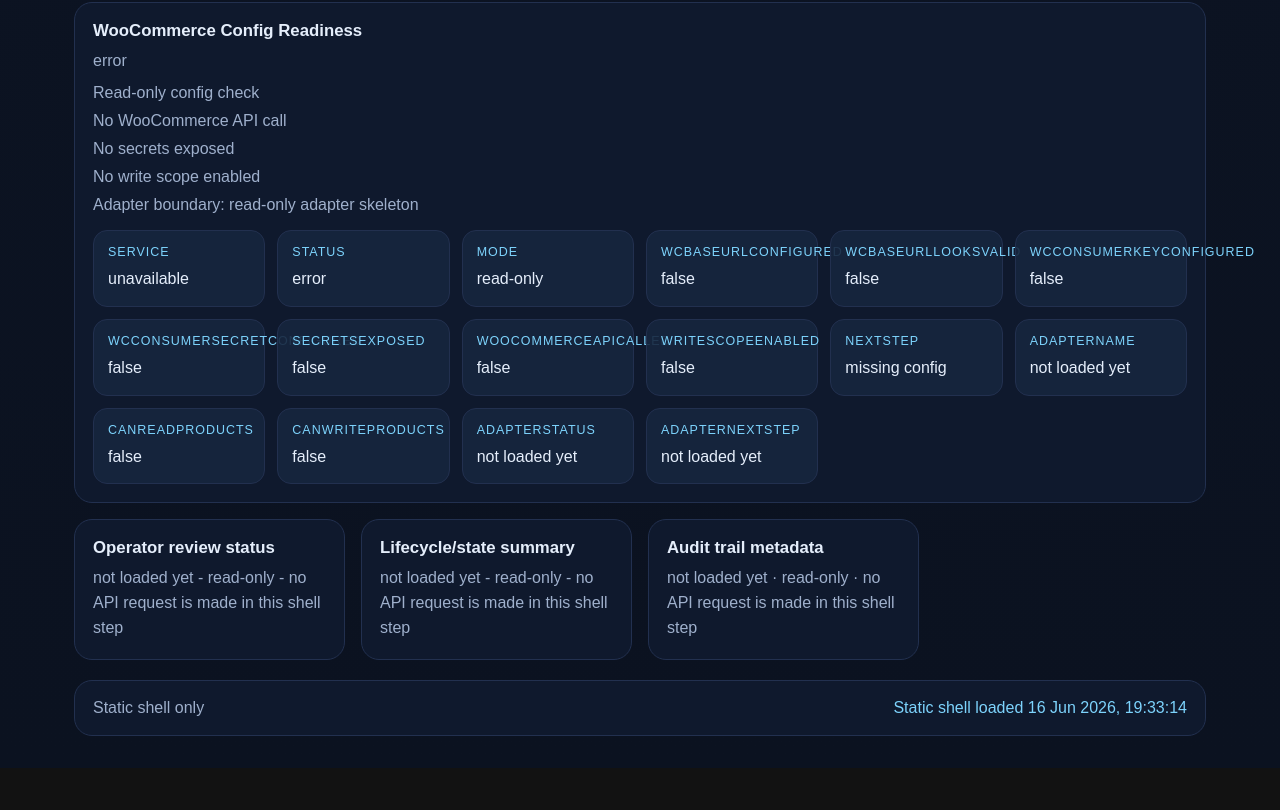
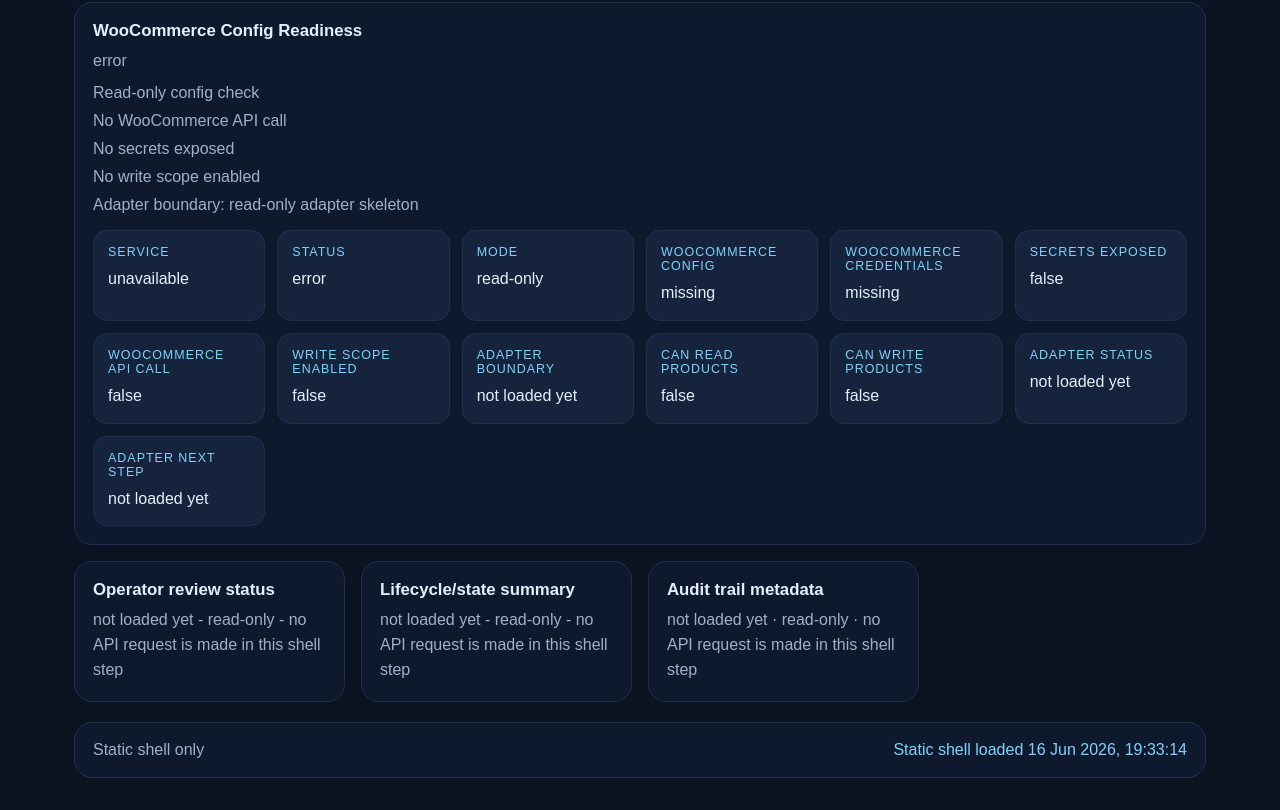
Before and after one commit to Xiaano/sam-mvp, a website: page apps/web/public/index.html in a window 1280 px wide. Shown: the part 3613-4423 px from the top of the page. Before the commit the page ends 4381 px from the top, so only its background shows below. Drawn offline with Linux system fonts and the light colour scheme; no server answers.

Commit message:
chore: clarify woocommerce readiness cockpit labels

```diff
--- a/apps/web/public/app.js
+++ b/apps/web/public/app.js
@@ -83,9 +83,6 @@
   const wcConfigNextStep = document.getElementById("wc-config-next-step");
   const wcConfigAdapterName = document.getElementById("wc-config-adapter-name");
   const wcConfigAdapterCanRead = document.getElementById("wc-config-adapter-can-read");
-  const wcConfigAdapterCanWrite = document.getElementById("wc-config-adapter-can-write");
-  const wcConfigAdapterStatus = document.getElementById("wc-config-adapter-status");
-  const wcConfigAdapterNextStep = document.getElementById("wc-config-adapter-next-step");
 
   const apiBaseUrl = "http://localhost:3001";
 
@@ -945,6 +942,24 @@
     }
   }
 
+  function summarizeWooCommerceConfig(baseUrlConfigured, baseUrlLooksValid) {
+    if (baseUrlConfigured !== "true") {
+      return "missing";
+    }
+
+    if (baseUrlLooksValid !== "true") {
+      return "invalid";
+    }
+
+    return "configured";
+  }
+
+  function summarizeWooCommerceCredentials(consumerKeyConfigured, consumerSecretConfigured) {
+    return consumerKeyConfigured === "true" && consumerSecretConfigured === "true"
+      ? "configured"
+      : "missing";
+  }
+
   function renderWooCommerceConfigReadiness({
     state,
     service,
@@ -964,6 +979,15 @@
     adapterStatus,
     adapterNextStep,
   }) {
+    const configSummary = summarizeWooCommerceConfig(
+      wcBaseUrlConfigured,
+      wcBaseUrlLooksValid,
+    );
+    const credentialsSummary = summarizeWooCommerceCredentials(
+      wcConsumerKeyConfigured,
+      wcConsumerSecretConfigured,
+    );
+
     if (wcConfigState) {
       wcConfigState.textContent = state;
     }
@@ -981,55 +1005,43 @@
     }
 
     if (wcConfigBaseUrlConfigured) {
-      wcConfigBaseUrlConfigured.textContent = wcBaseUrlConfigured;
+      wcConfigBaseUrlConfigured.textContent = configSummary;
     }
 
     if (wcConfigBaseUrlLooksValid) {
-      wcConfigBaseUrlLooksValid.textContent = wcBaseUrlLooksValid;
+      wcConfigBaseUrlLooksValid.textContent = credentialsSummary;
     }
 
     if (wcConfigConsumerKeyConfigured) {
-      wcConfigConsumerKeyConfigured.textContent = wcConsumerKeyConfigured;
+      wcConfigConsumerKeyConfigured.textContent = secretsExposed;
     }
 
     if (wcConfigConsumerSecretConfigured) {
-      wcConfigConsumerSecretConfigured.textContent = wcConsumerSecretConfigured;
+      wcConfigConsumerSecretConfigured.textContent = woocommerceApiCalled;
     }
 
     if (wcConfigSecretsExposed) {
-      wcConfigSecretsExposed.textContent = secretsExposed;
+      wcConfigSecretsExposed.textContent = writeScopeEnabled;
     }
 
     if (wcConfigCalled) {
-      wcConfigCalled.textContent = woocommerceApiCalled;
+      wcConfigCalled.textContent = adapterName;
     }
 
     if (wcConfigWriteScope) {
-      wcConfigWriteScope.textContent = writeScopeEnabled;
+      wcConfigWriteScope.textContent = adapterCanReadProducts;
     }
 
     if (wcConfigNextStep) {
-      wcConfigNextStep.textContent = nextStep;
+      wcConfigNextStep.textContent = adapterCanWriteProducts;
     }
 
     if (wcConfigAdapterName) {
-      wcConfigAdapterName.textContent = adapterName;
+      wcConfigAdapterName.textContent = adapterStatus;
     }
 
     if (wcConfigAdapterCanRead) {
-      wcConfigAdapterCanRead.textContent = adapterCanReadProducts;
-    }
-
-    if (wcConfigAdapterCanWrite) {
-      wcConfigAdapterCanWrite.textContent = adapterCanWriteProducts;
-    }
-
-    if (wcConfigAdapterStatus) {
-      wcConfigAdapterStatus.textContent = adapterStatus;
-    }
-
-    if (wcConfigAdapterNextStep) {
-      wcConfigAdapterNextStep.textContent = adapterNextStep;
+      wcConfigAdapterCanRead.textContent = adapterNextStep;
     }
   }
 });
--- a/apps/web/public/index.html
+++ b/apps/web/public/index.html
@@ -321,56 +321,44 @@
               <dd id="wc-config-mode">not loaded yet</dd>
             </div>
             <div>
-              <dt>wcBaseUrlConfigured</dt>
+              <dt>WooCommerce config</dt>
               <dd id="wc-config-base-url-configured">not loaded yet</dd>
             </div>
             <div>
-              <dt>wcBaseUrlLooksValid</dt>
+              <dt>WooCommerce credentials</dt>
               <dd id="wc-config-base-url-looks-valid">not loaded yet</dd>
             </div>
             <div>
-              <dt>wcConsumerKeyConfigured</dt>
+              <dt>Secrets exposed</dt>
               <dd id="wc-config-consumer-key-configured">not loaded yet</dd>
             </div>
             <div>
-              <dt>wcConsumerSecretConfigured</dt>
+              <dt>WooCommerce API call</dt>
               <dd id="wc-config-consumer-secret-configured">not loaded yet</dd>
             </div>
             <div>
-              <dt>secretsExposed</dt>
+              <dt>Write scope enabled</dt>
               <dd id="wc-config-secrets-exposed">not loaded yet</dd>
             </div>
             <div>
-              <dt>woocommerceApiCalled</dt>
+              <dt>Adapter boundary</dt>
               <dd id="wc-config-called">not loaded yet</dd>
             </div>
             <div>
-              <dt>writeScopeEnabled</dt>
+              <dt>Can read products</dt>
               <dd id="wc-config-write-scope">not loaded yet</dd>
             </div>
             <div>
-              <dt>nextStep</dt>
+              <dt>Can write products</dt>
               <dd id="wc-config-next-step">not loaded yet</dd>
             </div>
             <div>
-              <dt>adapterName</dt>
+              <dt>Adapter status</dt>
               <dd id="wc-config-adapter-name">not loaded yet</dd>
             </div>
             <div>
-              <dt>canReadProducts</dt>
+              <dt>Adapter next step</dt>
               <dd id="wc-config-adapter-can-read">not loaded yet</dd>
-            </div>
-            <div>
-              <dt>canWriteProducts</dt>
-              <dd id="wc-config-adapter-can-write">not loaded yet</dd>
-            </div>
-            <div>
-              <dt>adapterStatus</dt>
-              <dd id="wc-config-adapter-status">not loaded yet</dd>
-            </div>
-            <div>
-              <dt>adapterNextStep</dt>
-              <dd id="wc-config-adapter-next-step">not loaded yet</dd>
             </div>
           </dl>
         </article>
```
